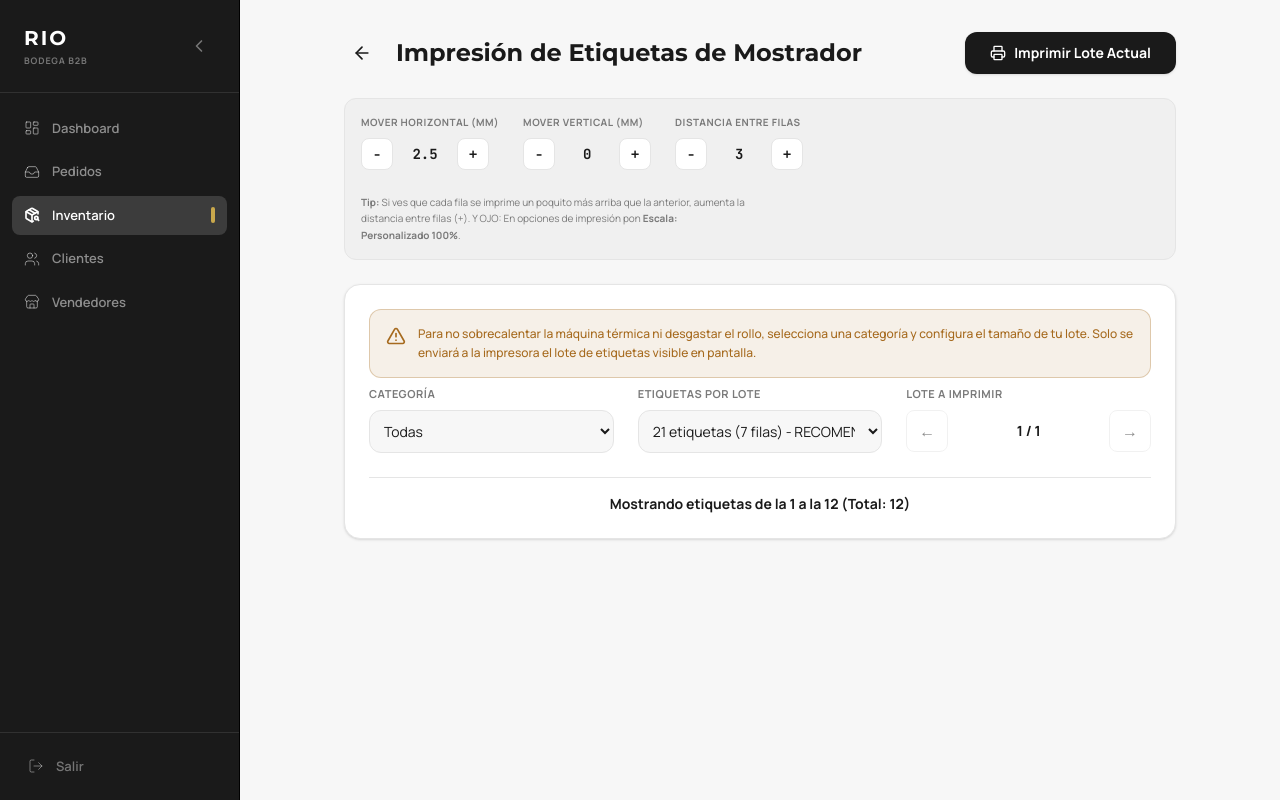
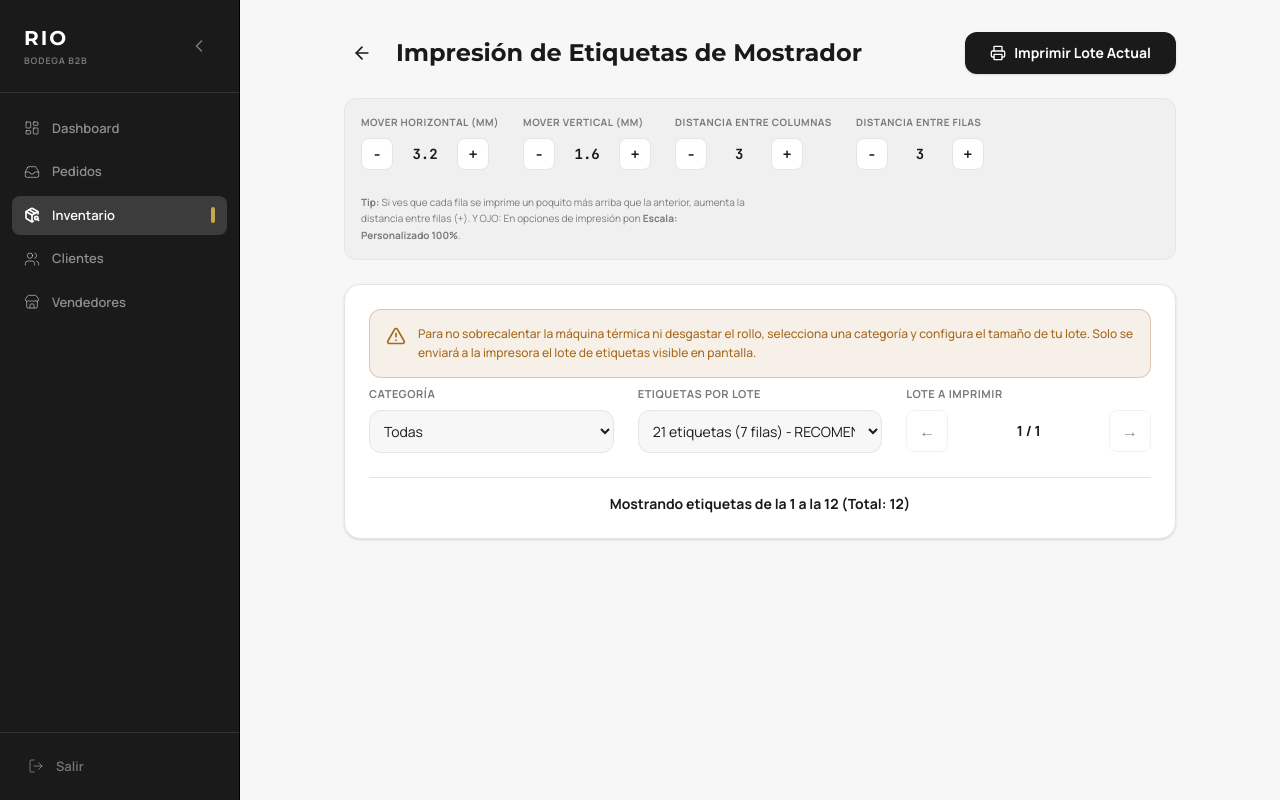
Before and after one commit to 2001mapa/rio_laminado_demo, a Next.js app: page /admin/inventario/imprimir in a window 1280 px wide. Built offline with nearby package versions, Linux system fonts and the light colour scheme.

Commit message:
Feat: Agregar control para calibrar la distancia horizontal entre columnas (gapX)

```diff
--- a/src/app/admin/inventario/imprimir/page.tsx
+++ b/src/app/admin/inventario/imprimir/page.tsx
@@ -48,9 +48,10 @@ export default function MassPrintPage() {
     return filteredProducts.slice(start, start + itemsPerPage);
   }, [filteredProducts, currentPage, itemsPerPage]);
 
-  const [offsetX, setOffsetX] = useState<number>(2.5);
-  const [offsetY, setOffsetY] = useState<number>(0);
+  const [offsetX, setOffsetX] = useState<number>(3.2);
+  const [offsetY, setOffsetY] = useState<number>(1.6);
   const [gapY, setGapY] = useState<number>(3.0);
+  const [gapX, setGapX] = useState<number>(3.0);
 
   return (
     <>
@@ -87,6 +88,14 @@ export default function MassPrintPage() {
               <button onClick={() => setOffsetY(y => Number((y - 0.1).toFixed(1)))} className="w-8 h-8 flex items-center justify-center bg-white border border-rio-border rounded-lg font-bold hover:bg-rio-surface">-</button>
               <span className="font-mono text-sm font-bold w-12 text-center">{offsetY}</span>
               <button onClick={() => setOffsetY(y => Number((y + 0.1).toFixed(1)))} className="w-8 h-8 flex items-center justify-center bg-white border border-rio-border rounded-lg font-bold hover:bg-rio-surface">+</button>
+            </div>
+          </div>
+          <div>
+            <h3 className="text-[10px] font-bold uppercase tracking-wider mb-2 text-rio-muted">Distancia entre columnas</h3>
+            <div className="flex items-center gap-2">
+              <button onClick={() => setGapX(x => Number((x - 0.1).toFixed(1)))} className="w-8 h-8 flex items-center justify-center bg-white border border-rio-border rounded-lg font-bold hover:bg-rio-surface">-</button>
+              <span className="font-mono text-sm font-bold w-12 text-center">{gapX}</span>
+              <button onClick={() => setGapX(x => Number((x + 0.1).toFixed(1)))} className="w-8 h-8 flex items-center justify-center bg-white border border-rio-border rounded-lg font-bold hover:bg-rio-surface">+</button>
             </div>
           </div>
           <div>
@@ -191,8 +200,8 @@ export default function MassPrintPage() {
           }
         `}} />
         <div
-          className="grid grid-cols-3 gap-x-[3mm]"
-          style={{ paddingLeft: `${offsetX}mm`, paddingTop: `${offsetY}mm`, rowGap: `${gapY}mm` }}
+          className="grid grid-cols-3"
+          style={{ paddingLeft: `${offsetX}mm`, paddingTop: `${offsetY}mm`, rowGap: `${gapY}mm`, columnGap: `${gapX}mm` }}
         >
           {currentBatch.map((product, i) => (
             <div
--- a/src/app/admin/pedidos/[id]/page.tsx
+++ b/src/app/admin/pedidos/[id]/page.tsx
@@ -58,9 +58,10 @@ export default function PedidoDetalleAdminPage({ params }: { params: Promise<{ i
     setAdjustingItem(null);
   };
 
-  const [offsetX, setOffsetX] = useState<number>(2.5);
-  const [offsetY, setOffsetY] = useState<number>(0);
+  const [offsetX, setOffsetX] = useState<number>(3.2);
+  const [offsetY, setOffsetY] = useState<number>(1.6);
   const [gapY, setGapY] = useState<number>(3.0);
+  const [gapX, setGapX] = useState<number>(3.0);
 
   return (
     <>
@@ -110,6 +111,14 @@ export default function PedidoDetalleAdminPage({ params }: { params: Promise<{ i
             </div>
           </div>
           <div>
+            <h3 className="text-[10px] font-bold uppercase tracking-wider mb-2 text-rio-muted">Distancia entre columnas</h3>
+            <div className="flex items-center gap-2">
+              <button onClick={() => setGapX(x => Number((x - 0.1).toFixed(1)))} className="w-8 h-8 flex items-center justify-center bg-white border border-rio-border rounded-lg font-bold hover:bg-rio-surface">-</button>
+              <span className="font-mono text-sm font-bold w-12 text-center">{gapX}</span>
+              <button onClick={() => setGapX(x => Number((x + 0.1).toFixed(1)))} className="w-8 h-8 flex items-center justify-center bg-white border border-rio-border rounded-lg font-bold hover:bg-rio-surface">+</button>
+            </div>
+          </div>
+          <div>
             <h3 className="text-[10px] font-bold uppercase tracking-wider mb-2 text-rio-muted">Distancia entre filas</h3>
             <div className="flex items-center gap-2">
               <button onClick={() => setGapY(y => Number((y - 0.1).toFixed(1)))} className="w-8 h-8 flex items-center justify-center bg-white border border-rio-border rounded-lg font-bold hover:bg-rio-surface">-</button>
@@ -118,7 +127,7 @@ export default function PedidoDetalleAdminPage({ params }: { params: Promise<{ i
             </div>
           </div>
           <div className="text-[10px] text-rio-muted max-w-sm leading-relaxed">
-            <strong>Tip:</strong> Si ves que cada fila se imprime un poquito más arriba que la anterior, aumenta la distancia entre filas (+). Y OJO: En las opciones de impresión pon <strong>Escala: Personalizado 100%</strong>.
+            <strong>Tip:</strong> Si ves que cada fila se imprime un poquito más arriba que la anterior, aumenta la distancia entre filas (+). Y OJO: En las opciones de impresión pon <strong>Escala: Personalizado 100%</strong> y márgenes en NINGUNO.
           </div>
         </div>
 
@@ -378,8 +387,8 @@ export default function PedidoDetalleAdminPage({ params }: { params: Promise<{ i
           return (
             <div>
               <div
-                className="grid grid-cols-3 gap-x-[3mm]"
-                style={{ paddingLeft: `${offsetX}mm`, paddingTop: `${offsetY}mm`, rowGap: `${gapY}mm` }}
+                className="grid grid-cols-3"
+                style={{ paddingLeft: `${offsetX}mm`, paddingTop: `${offsetY}mm`, rowGap: `${gapY}mm`, columnGap: `${gapX}mm` }}
               >
                 {itemsToPrint.map((item, index) => {
                   const product = products.find(p => p.id === item.productId);
```
